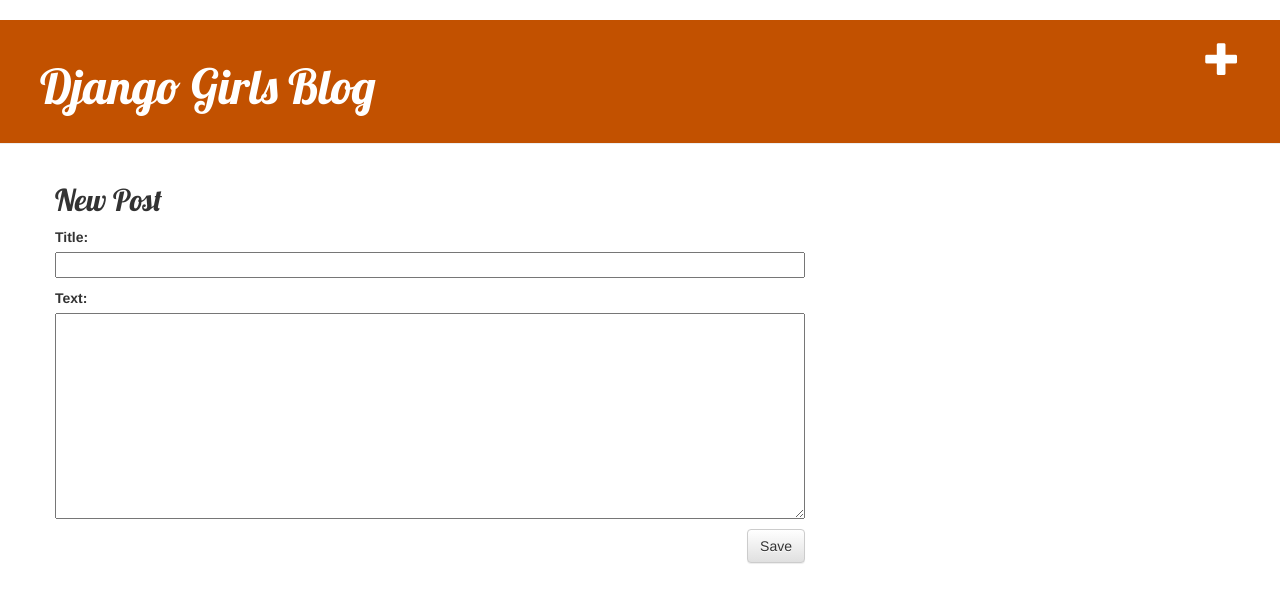
After one commit to ohuton55/my-first-blog, a Django app: page /post/new/ in a window 1280 px wide. The commit adds this page. Shown: the top 603 px of the page. Run offline with Django 3.2, Linux system fonts and the light colour scheme; some libraries are stand-ins or nearby versions.

Commit message:
Added the ability to post new forms.

```diff
--- /dev/null
+++ b/blog/forms.py
@@ -0,0 +1,7 @@
+from django import forms
+from .models import Post
+
+class PostForm(forms.ModelForm):
+	class Meta:
+		model = Post
+		fields = ('title', 'text',)
--- a/blog/templates/blog/base.html
+++ b/blog/templates/blog/base.html
@@ -9,6 +9,7 @@
     </head>
     <body>
         <div class="page-header">
+            <a href="{% url 'post_new' %}" class="top-menu"><span class="glyphicon glyphicon-plus"></span></a>
             <h1><a href="/">Django Girls Blog</a></h1>
         </div>
         <div class="content container">
--- /dev/null
+++ b/blog/templates/blog/post_edit.html
@@ -0,0 +1,10 @@
+{% extends 'blog/base.html' %}
+
+{% block content %}
+    <h2>New Post</h2>
+    <form method="POST" class="post-form">{% csrf_token %}
+        {{ form.as_p}}
+        <button type="submit" class="save btn btn-default">Save</button>
+
+    </form>
+{% endblock%}
--- a/blog/urls.py
+++ b/blog/urls.py
@@ -4,4 +4,5 @@
 urlpatterns = [
     path('', views.post_list, name='post_list'),
     path('post/<int:pk>/', views.post_detail, name='post_detail'),
+    path('post/new/', views.post_new, name='post_new'),
 ]
--- a/blog/views.py
+++ b/blog/views.py
@@ -1,12 +1,29 @@
-from django.shortcuts import render , get_object_or_404
+from django.shortcuts import render , get_object_or_404 , redirect
 from django.utils import timezone
 from .models import Post
+from .forms import PostForm
 
 def post_list(request):
 
-	posts = Post.objects.filter(published_date__lte=timezone.now()).order_by('published_date')
+	posts = Post.objects.filter(published_date__lte=timezone.now()).order_by('-published_date')
 	return render(request, 'blog/post_list.html', {'posts': posts})
 
 def post_detail(request, pk):
     post = get_object_or_404(Post, pk=pk)
     return render(request, 'blog/post_detail.html', {'post': post})
+
+def post_new(request):
+
+	if request.method == "POST":
+		form = PostForm(request.POST)
+
+		if form.is_valid():
+			post = form.save(commit=False)
+			post.author = request.user
+			post.published_date = timezone.now()
+			post.save()
+			return redirect('post_detail', pk=post.pk)
+	else:
+		form = PostForm()
+
+	return render(request, 'blog/post_edit.html', {'form': form})
```
